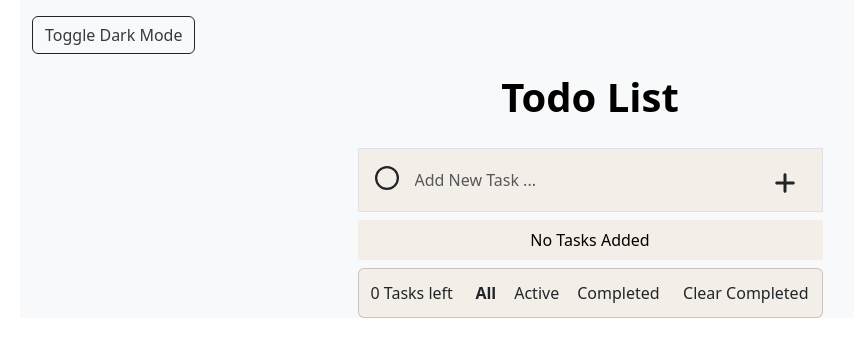
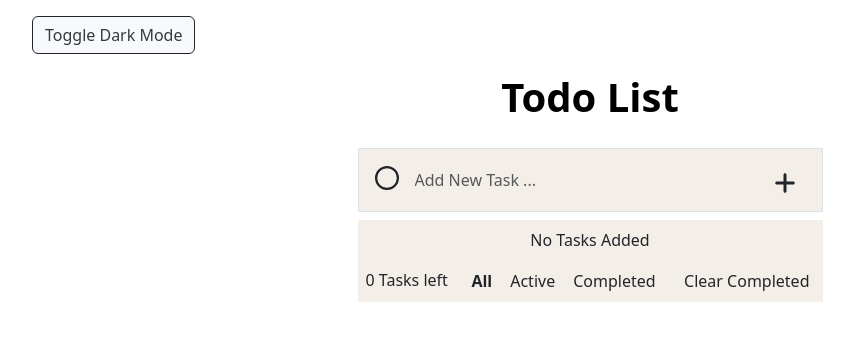
Before and after one commit to AlexSvet117/ToDo-List, a React (Vite) app: page / in a window 1280 px wide. Shown: the top 356 px of the page, without its empty margins (50-904 px from the left). Built offline with nearby package versions, Linux system fonts and the light colour scheme.

Commit message:
Stilistic updates

```diff
--- a/src/App.jsx
+++ b/src/App.jsx
@@ -50,7 +50,7 @@ function App() {
 
   return (
 
-    <div className={`container justify-content-center ${isDarkMode ? 'dark-mode' : 'light-mode'}`}>
+    <div className={`container justify-content-center${isDarkMode ? 'dark-mode' : 'light-mode'}`}>
       <button
         className={`btn btn-${isDarkMode ? 'light' : 'dark'} mt-3`}
         onClick={toggleDarkMode}>
@@ -62,7 +62,7 @@ function App() {
           <Form addTask={addTask}/>
         </div>
         <TaskList tasks={filteredTasks} removeTask={removeTask} toggleComplete={toggleComplete}/>
-        <div className="col-5 mx-auto mt-2">
+        <div className="col-5 mx-auto">
         <Footer
         clearCompleted={clearCompleted}
         tasks={tasks}
--- a/src/components/Footer.jsx
+++ b/src/components/Footer.jsx
@@ -9,8 +9,8 @@ function Footer({clearCompleted, tasks, setFilter, currentFilter}) {
       };
 
   return (
-    <div className='footer card d-flex flex-row justify-content-between p-1 bg-bone-white'>
-        <div className="p-2">{tasksLeft} Tasks left</div>
+    <div className='footer d-flex flex-row justify-content-between p-1 bg-bone-white'>
+        <div className="p-1">{tasksLeft} Tasks left</div>
         <div className='d-flex'>
             <button className={` btn btn-sm fs-6 ${currentFilter === 'all' ? 'font-weight-bold' : ''}`}
           onClick={() => handleFilterChange('all')}>All</button>
--- a/src/components/Task.jsx
+++ b/src/components/Task.jsx
@@ -5,7 +5,7 @@ import { FaRegCircle } from "react-icons/fa6";
 
 function Task({task,removeTask, toggleComplete}) {
   return (
-    <div className="col-5">
+    <div className="col-5 border-bottom rounded-2">
         <div className="bg-bone-white text-dark">
             <div className="px-3 d-flex justify-content-between">
                 <div className="text-dark d-flex">
--- a/src/components/TaskList.jsx
+++ b/src/components/TaskList.jsx
@@ -4,9 +4,11 @@ import Task from './Task'
 function TaskList({tasks, removeTask, toggleComplete}) {
 
 
-  return (tasks.length < 1 ? (<div className='bg-bone-white text-center mt-2 p-2 mx-auto col-5'>No Tasks Added</div>) :
+  return (
 
-    (<div className="d-flex flex-column gap-1 align-items-center">
+    tasks.length < 1 ? (<div className='bg-bone-white text-center mt-2 p-2 mx-auto col-5'>No Tasks Added</div>) :
+
+    (<div className="d-flex flex-column align-items-center">
         {tasks.map((task)=> (
           <Task key={task.id} task={task} removeTask={removeTask} toggleComplete={toggleComplete}/>
         ))}
```
